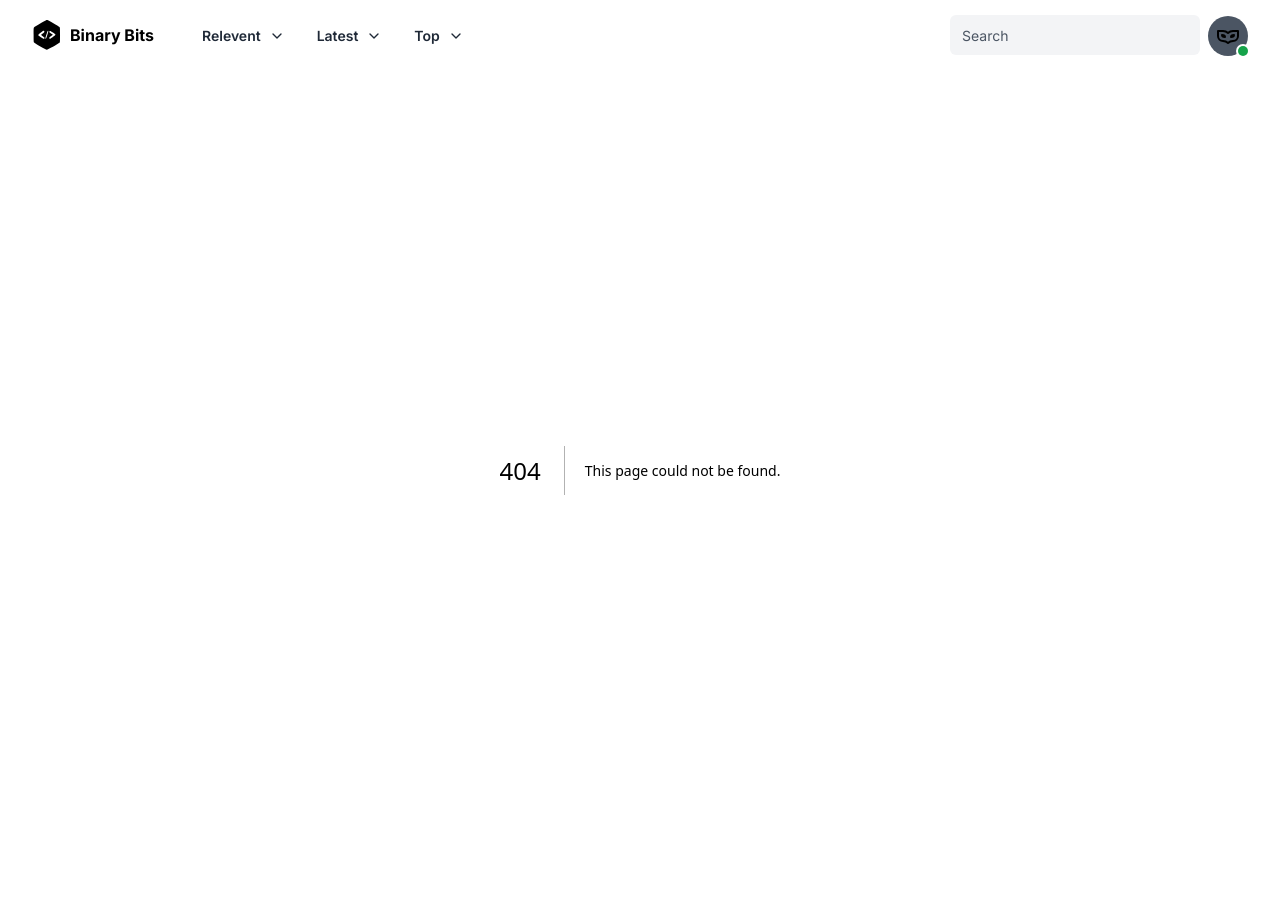
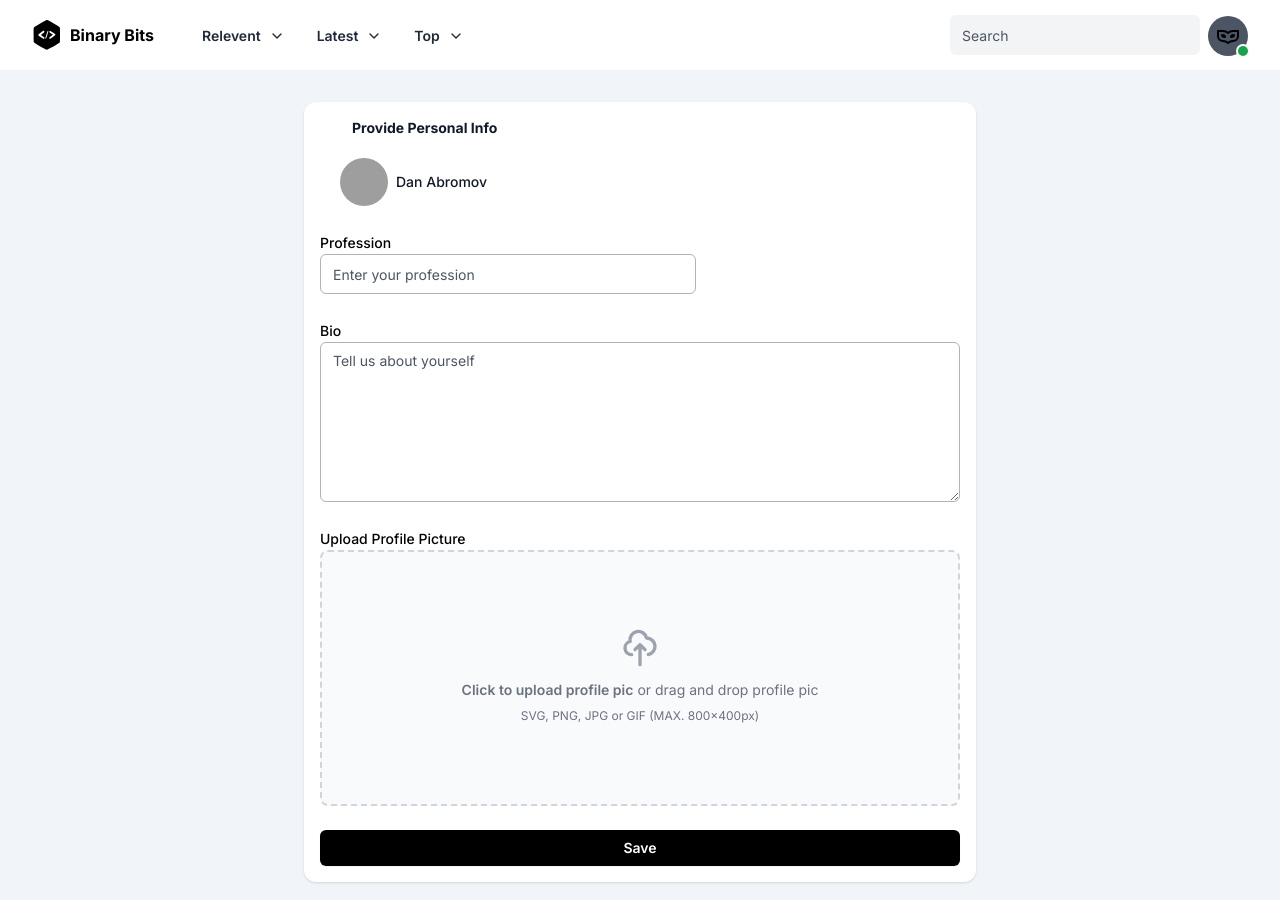
Before and after one commit to Surya-Git-hub/binaryBits, a Next.js app in the folder binary_bits_ui/: page /create-profile in a window 1280 px wide. Before the commit this address had no page. Shown: the top 900 px of the page. Built offline with nearby package versions, Linux system fonts and the light colour scheme; grey boxes are pictures that could not be loaded.

Commit message:
added profile creation page and changed behavior such that it redirects if profile is not created

```diff
--- a/binary_bits_ui/src/app/components/signin.jsx
+++ b/binary_bits_ui/src/app/components/signin.jsx
@@ -3,13 +3,13 @@ import React from 'react'
 import { useState } from 'react';
 import { ArrowRight } from 'lucide-react'
 import axios from 'axios';
-import { redirect } from 'next/router';
 import { useContext } from 'react';
-import { useRouter } from 'next/router';
+import { useRouter } from 'next/navigation';
 import { user_data } from '../context';
 
 export default function SignIn() {
     const { setUserName,setUserEmail } = useContext(user_data);
+    const router = useRouter();
     const [formData, setFormData] = useState({
         email: '',
         password: ''
@@ -39,7 +39,12 @@ export default function SignIn() {
             document.cookie = cookie;
             setUserName(res.data.userData.user);
             setUserEmail(res.data.userData.email);
-            redirect('/');
+            if(res.data.userData.profileComplete){
+                router.push('/')
+            }else{
+                router.push('/create-profile')
+
+            }
 
         } catch (error) {
             console.error('Error:', error);
--- /dev/null
+++ b/binary_bits_ui/src/app/create-profile/page.js
@@ -0,0 +1,181 @@
+"use client"
+
+import React from 'react'
+import { useState, useEffect } from 'react';
+import { useRouter } from 'next/navigation';
+
+const imageMimeType = /image\/(png|jpg|jpeg)/i;
+
+export default function CreateProfile() {
+    const router = useRouter();
+    const [file, setFile] = useState(null);
+    const [fileDataURL, setFileDataURL] = useState(null);
+    const [formData, setFormData] = useState({
+        profession: '',
+        bio: ''
+    });
+
+    const handleChange = (e) => {
+        e.preventDefault();
+        setFormData((prevData) => ({
+            ...prevData,
+            [e.target.id]: e.target.value
+        }));
+        console.log(e.target.id, " ", e.target.value);
+    };
+
+    const handleClick = async (e) => {
+        e.preventDefault();
+        try {
+            const api = await axios.create({
+                // Set the base URL for your API requests
+                baseURL: 'http://localhost:5000',
+
+                // Set the default headers to skip the preflight request
+                headers: {
+                    'Content-Type': 'application/json',
+                    'Access-Control-Allow-Origin': 'http://localhost:3000',
+                    'Access-Control-Allow-Methods': 'GET, POST, PUT, DELETE',
+                    'Access-Control-Allow-Headers': 'Content-Type',
+                    'Access-Control-Allow-Credentials': true,
+                },
+            });
+            const res = await api.post('http://localhost:5000/api/user/login', { ...formData, pic: fileDataURL }
+            )
+
+            const cookie = `token=${encodeURIComponent(res.data.token)}`;
+            document.cookie = cookie;
+            setUserName(res.data.userData.user);
+            setUserEmail(res.data.userData.email);
+            if (res.data.userData.profileComplete) {
+                router.push('/')
+            } else {
+                router.push('/create-profile')
+
+            }
+
+        } catch (error) {
+            console.error('Error:', error);
+        }
+    }
+
+    const changeHandler = (e) => {
+        const file = e.target.files[0];
+        if (!file.type.match(imageMimeType)) {
+            alert("Image mime type is not valid");
+            return;
+        }
+        setFile(file);
+    }
+
+    useEffect(() => {
+        let fileReader, isCancel = false;
+        if (file) {
+            fileReader = new FileReader();
+            fileReader.onload = (e) => {
+                const { result } = e.target;
+                if (result && !isCancel) {
+                    setFileDataURL(result)
+                }
+            }
+            fileReader.readAsDataURL(file);
+        }
+        return () => {
+            isCancel = true;
+            if (fileReader && fileReader.readyState === 1) {
+                fileReader.abort();
+            }
+        }
+
+    }, [file]);
+
+
+    return (
+        <div className="mx-auto w-full max-w-7xl bg-slate-100 py-2">
+            <div className="mx-auto my-4 max-w-2xl md:my-6">
+                {/* Form */}
+                <div className="overflow-hidden rounded-xl bg-white p-4 shadow">
+                    <h3 className="text-sm font-bold font-large text-gray-900 lg:px-8">Provide Personal Info</h3>
+                    <div className="flex items-center space-x-2 m-5">
+                        {fileDataURL ?
+                            <img
+                                className="inline-block h-12 w-12 rounded-full"
+                                src={fileDataURL}
+                                alt="Dan_Abromov"
+                            /> : <img
+                                className="inline-block h-12 w-12 rounded-full"
+                                src="https://overreacted.io/static/profile-pic-c715447ce38098828758e525a1128b87.jpg"
+                                alt="Dan_Abromov"
+                            />}
+
+
+                        <span className="text-sm font-medium text-gray-900">{"Dan Abromov"}</span>
+                    </div>
+                    <div className="mt-6 gap-6 space-y-4 md:grid md:grid md:space-y-0">
+                        <div className="w-full">
+                            <label
+                                className="text-sm font-medium leading-none peer-disabled:cursor-not-allowed peer-disabled:opacity-70"
+                                htmlFor="profession"
+                            >
+                                Profession
+                            </label>
+                            <input
+                                className="flex h-10 w-full rounded-md border border-black/30 bg-transparent px-3 py-2 text-sm placeholder:text-gray-600 focus:outline-none focus:ring-1 focus:ring-black/30 focus:ring-offset-1 disabled:cursor-not-allowed disabled:opacity-50"
+                                type="text"
+                                placeholder="Enter your profession"
+                                id="profession"
+                                onChange={(e) => { handleChange(e) }}
+                            ></input>
+                        </div>
+                        <div className="col-span-2 grid">
+                            <div className="w-full">
+                                <label
+                                    className="text-sm font-medium leading-none peer-disabled:cursor-not-allowed peer-disabled:opacity-70"
+                                    htmlFor="bio"
+                                >
+                                    Bio
+                                </label>
+                                <textarea
+                                    className="flex h-40 w-full rounded-md border border-black/30 bg-transparent px-3 py-2 text-sm placeholder:text-gray-600 focus:outline-none focus:ring-1 focus:ring-black/30 focus:ring-offset-1 disabled:cursor-not-allowed disabled:opacity-50"
+                                    type="text"
+                                    placeholder="Tell us about yourself"
+                                    id="bio"
+                                    onChange={(e) => { handleChange(e) }}
+                                ></textarea>
+                            </div>
+                        </div>
+                        <div className='col-span-2 grid'>
+                            <div className="w-full">
+                                <label
+                                    className="text-sm font-medium leading-none peer-disabled:cursor-not-allowed peer-disabled:opacity-70"
+                                    htmlFor="bio"
+                                >
+                                    Upload Profile Picture
+                                </label>
+                                <div className="flex items-center justify-center w-full">
+                                    <label htmlFor="dropzone-file" className="flex flex-col items-center justify-center w-full h-64 border-2 border-gray-300 border-dashed rounded-lg cursor-pointer bg-gray-50 dark:hover:bg-bray-800 dark:bg-gray-700 hover:bg-gray-100 dark:border-gray-600 dark:hover:border-gray-500 dark:hover:bg-gray-600">
+                                        <div className="flex flex-col items-center justify-center pt-5 pb-6">
+                                            <svg aria-hidden="true" className="w-10 h-10 mb-3 text-gray-400" fill="none" stroke="currentColor" viewBox="0 0 24 24" xmlns="http://www.w3.org/2000/svg"><path strokeLinecap="round" strokeLinejoin="round" strokeWidth="2" d="M7 16a4 4 0 01-.88-7.903A5 5 0 1115.9 6L16 6a5 5 0 011 9.9M15 13l-3-3m0 0l-3 3m3-3v12"></path></svg>
+                                            <p className="mb-2 text-sm text-gray-500 dark:text-gray-400"><span className="font-semibold">Click to upload profile pic</span> or drag and drop profile pic</p>
+                                            <p className="text-xs text-gray-500 dark:text-gray-400">SVG, PNG, JPG or GIF (MAX. 800x400px)</p>
+                                        </div>
+                                        <input id="dropzone-file" type="file" accept="image/*" className="hidden" onChange={changeHandler} />
+                                    </label>
+                                </div>
+                            </div>
+                        </div>
+                        <div className="col-span-2 grid">
+                            <button
+                                type="button"
+                                className="w-full rounded-md bg-black px-3 py-2 text-sm font-semibold text-white shadow-sm hover:bg-black/80 focus-visible:outline focus-visible:outline-2 focus-visible:outline-offset-2 focus-visible:outline-black"
+                                onClick={(e) => { handleClick(e) }}
+                            >
+                                Save
+                            </button>
+                        </div>
+                    </div>
+                </div>
+            </div>
+        </div>
+    )
+}
```
Also changed, not shown: 1 other file (tests, documents, lock files or other folders).
